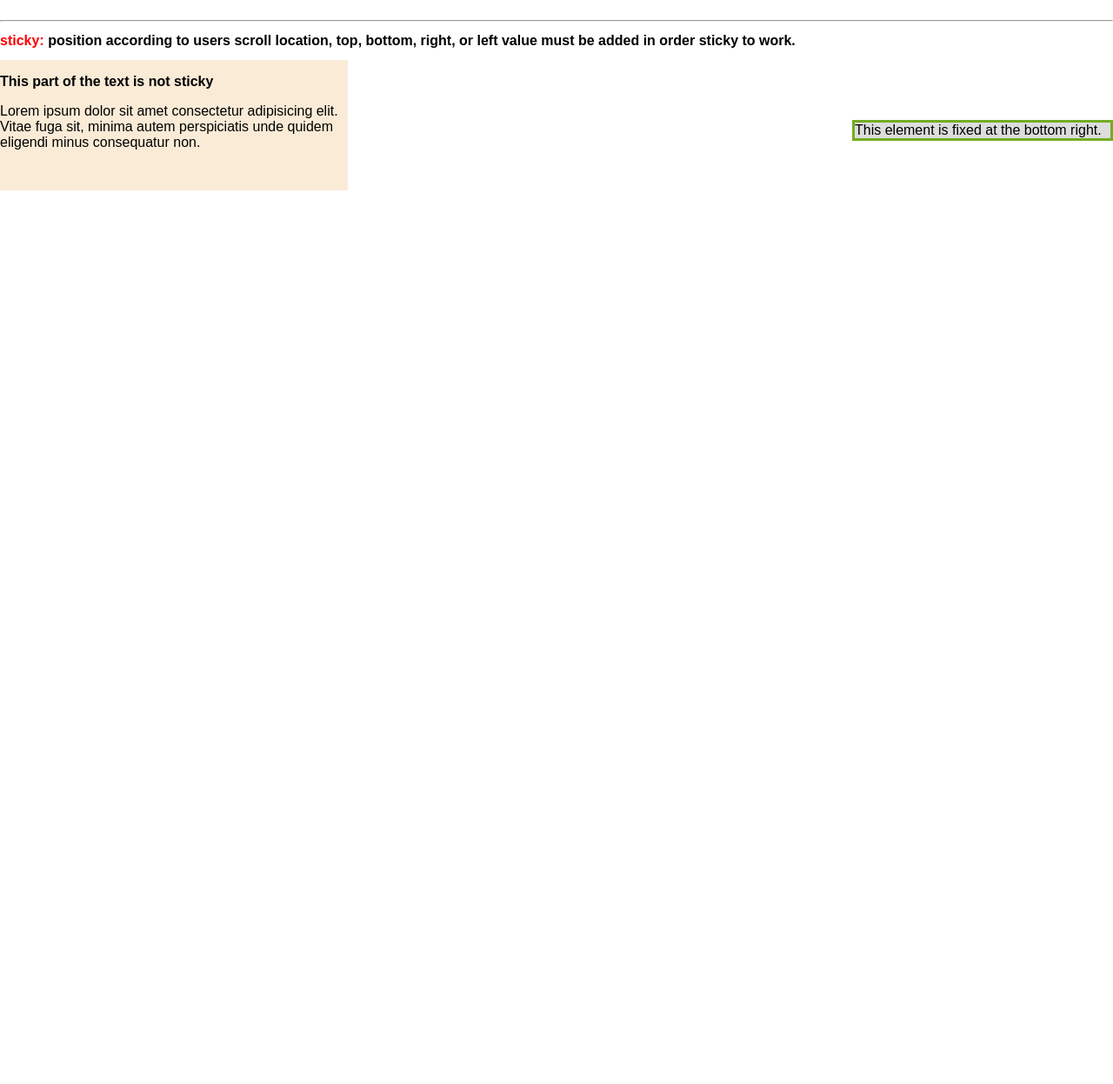
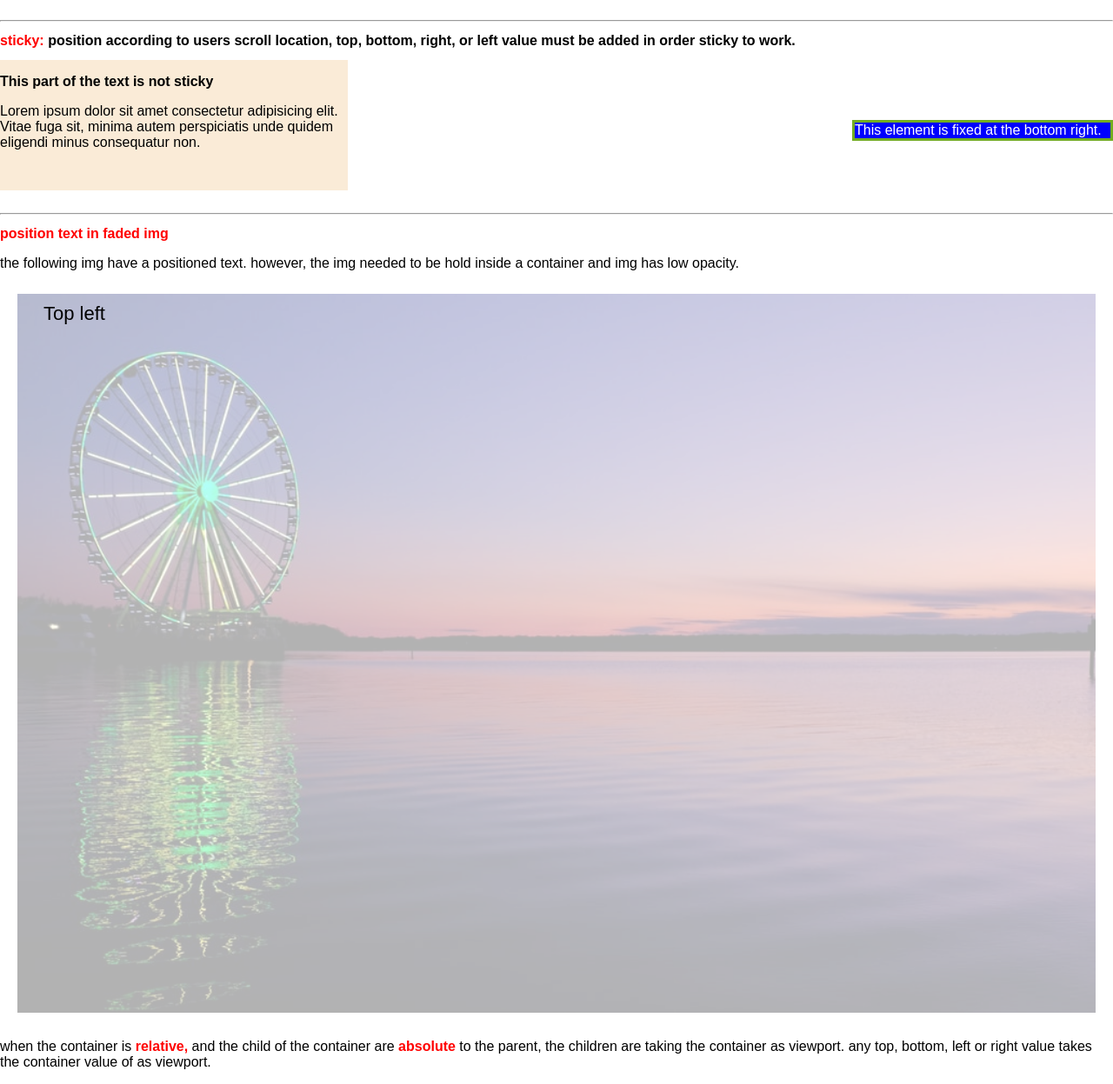
Before and after one commit to sadmanador/basic-css-animations, a plain HTML site: page pages/position.html in a window 1280 px wide. Shown: the part 638-1885 px from the top of the page at 87% size. Before the commit the page ends 857 px from the top, so only its background shows below. Drawn offline with Linux system fonts and the light colour scheme.

Commit message:
image with position done!

```diff
--- a/pages/position.html
+++ b/pages/position.html
@@ -42,8 +42,16 @@
         <br>
         <p class="position-sticky">This part of the text is sticky</p>
         <p>Lorem ipsum dolor sit amet, consectetur adipisicing elit. Distinctio ipsa repellat laborum ut quasi rerum illo provident ad, ex eos necessitatibus maxime temporibus fugiat odio iusto omnis quisquam! Labore rem aliquam quasi ducimus, modi tempora voluptas! Labore molestias inventore veritatis est, earum beatae illum. Distinctio neque libero numquam inventore ipsa.</p>
+    </div><br><hr>
+
+    <h2><span class="attr">position text in faded img</span></h2>
+    <p>the following img have a positioned text. however, the img needed to be hold inside a container and img has low opacity.</p>
+    <div class="container">
+        <img src="/img/respon-img.jpg" alt="img" width="450">
+        <div class="topleft">Top left</div>
     </div>
 
+    <p>when the container is <span class="attr">relative, </span> and the child of the container are <span class="attr">absolute </span>to the parent, the children are taking the container as viewport. any top, bottom, left or right value takes the container value of as viewport.</p>
 
 
 </body>
--- a/sass/globals/_position.scss
+++ b/sass/globals/_position.scss
@@ -13,10 +13,11 @@
 
 .position-fixed {
     width: 300px;
+    color: white;
     position: fixed;
     right: 0;
     bottom: 0;
-    background-color: rgb(221,221,220);
+    background-color: blue;
 }
 
 
@@ -31,8 +32,8 @@
 
 .position-absolute {
     position: absolute;
-    top: 100px;
-    right: 0px;
+    bottom: 0;
+    right: 0;
 }
 
 .overflow-item {
@@ -48,3 +49,21 @@
     position: sticky;
     top: 0;
 }
+
+img {
+    width: 100%;
+    height: auto;
+    opacity: 0.3;
+}
+
+.container {
+    position: relative;
+}
+
+
+.topleft {
+    position: absolute;
+    top: 20px;
+    left: 50px;
+    font-size: 22px;
+}
```
Also changed, not shown: sass/style.css, 1 other file.
